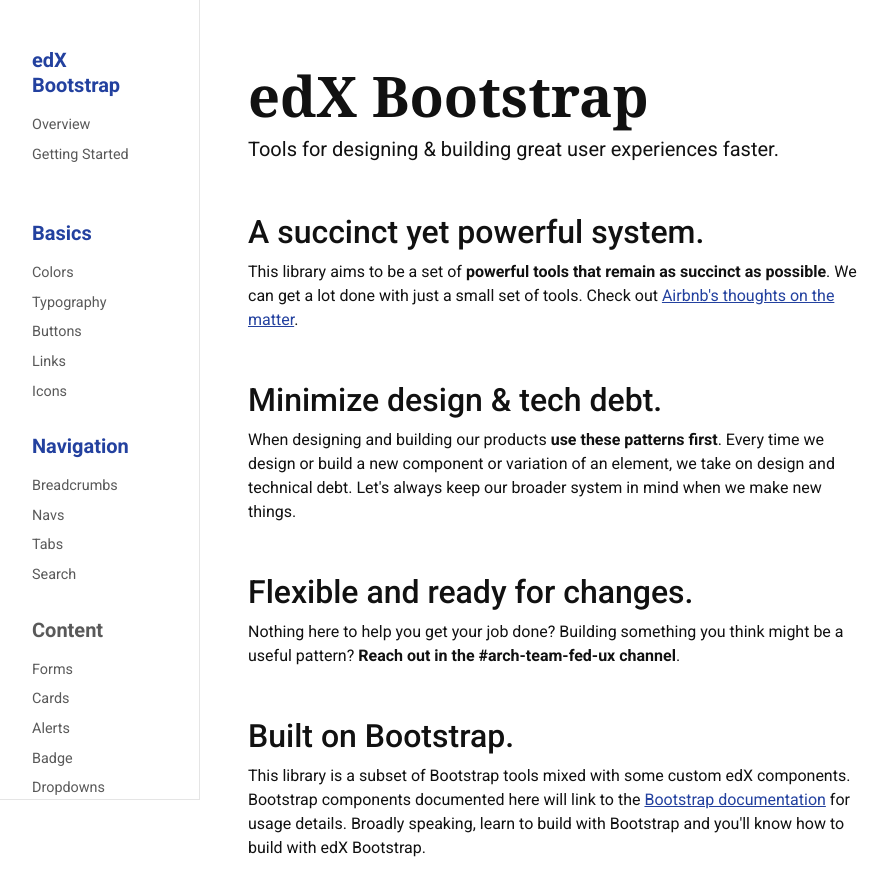
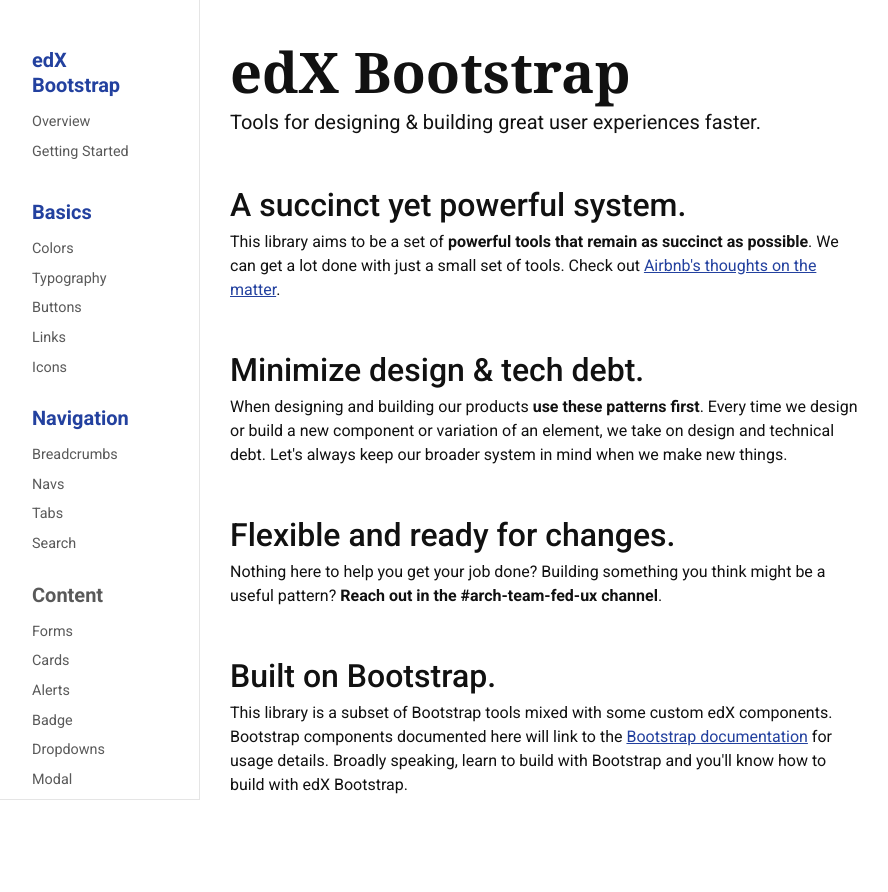
Before and after one commit to openedx/edx-bootstrap, a React (Create React App) app: page / in a window 1280 px wide. Shown: the whole page, without its empty margins (24-912 px from the left). After the commit the page ends 823 px from the top, so only its background shows below. Built offline with nearby package versions, Linux system fonts and the light colour scheme.

Commit message:
fix: update spacers to be base 10 and include 2,5,10,20,30,40,60px

```diff
--- a/scss/edx/_variables.scss
+++ b/scss/edx/_variables.scss
@@ -152,20 +152,19 @@ $enable-validation-icons:                     false !default;
 // variables. Mostly focused on spacing.
 // You can add more entries to the $spacers map, should you need more variation.
 
-$spacer: 1rem !default;
+$spacer: 0.625rem !default;
 $spacers: () !default;
 // stylelint-disable-next-line scss/dollar-variable-default
-$spacers: map-merge(
-  (
-    0: 0,
-    1: ($spacer * 0.25),
-    2: ($spacer * 0.5),
-    3: $spacer,
-    4: ($spacer * 1.5),
-    5: ($spacer * 3)
-  ),
-  $spacers
-);
+$spacers: map-merge((
+  0: 0,
+  1: ($spacer * 0.2), // 2px
+  2: ($spacer * 0.5), // 5px
+  3: $spacer,         // 10px
+  4: ($spacer * 2),   // 20px
+  5: ($spacer * 3),   // 30px
+  6: ($spacer * 4),   // 40px
+  7: ($spacer * 6),   // 60px
+), $spacers);
 
 // This variable affects the `.h-*` and `.w-*` classes.
 $sizes: () !default;
--- a/scss/open-edx/_variables.scss
+++ b/scss/open-edx/_variables.scss
@@ -152,20 +152,19 @@ $enable-validation-icons:                     false !default;
 // variables. Mostly focused on spacing.
 // You can add more entries to the $spacers map, should you need more variation.
 
-$spacer: 1rem !default;
+$spacer: 0.625rem !default;
 $spacers: () !default;
 // stylelint-disable-next-line scss/dollar-variable-default
-$spacers: map-merge(
-  (
-    0: 0,
-    1: ($spacer * 0.25),
-    2: ($spacer * 0.5),
-    3: $spacer,
-    4: ($spacer * 1.5),
-    5: ($spacer * 3)
-  ),
-  $spacers
-);
+$spacers: map-merge((
+  0: 0,
+  1: ($spacer * 0.2), // 2px
+  2: ($spacer * 0.5), // 5px
+  3: $spacer,         // 10px
+  4: ($spacer * 2),   // 20px
+  5: ($spacer * 3),   // 30px
+  6: ($spacer * 4),   // 40px
+  7: ($spacer * 6),   // 60px
+), $spacers);
 
 // This variable affects the `.h-*` and `.w-*` classes.
 $sizes: () !default;
```
